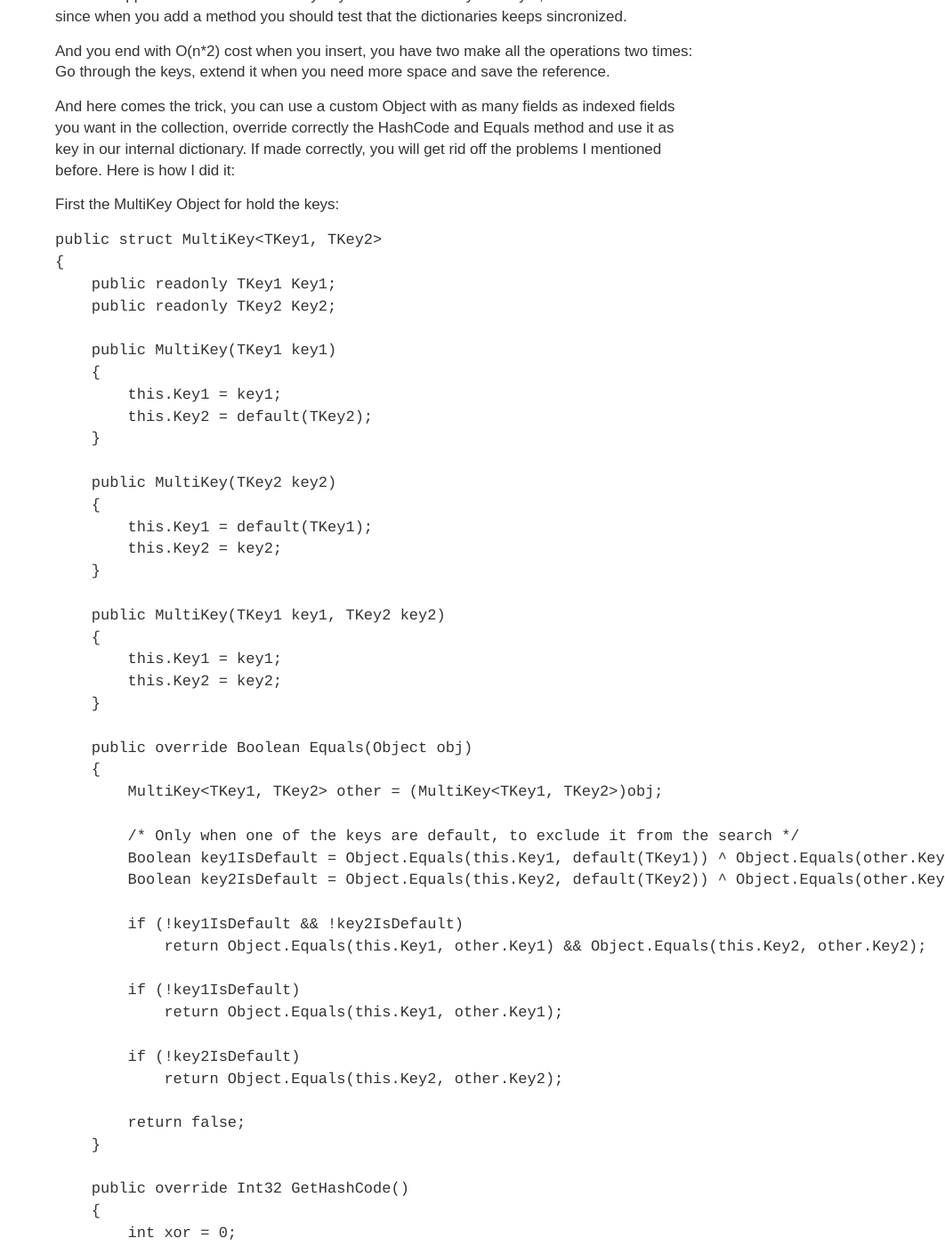
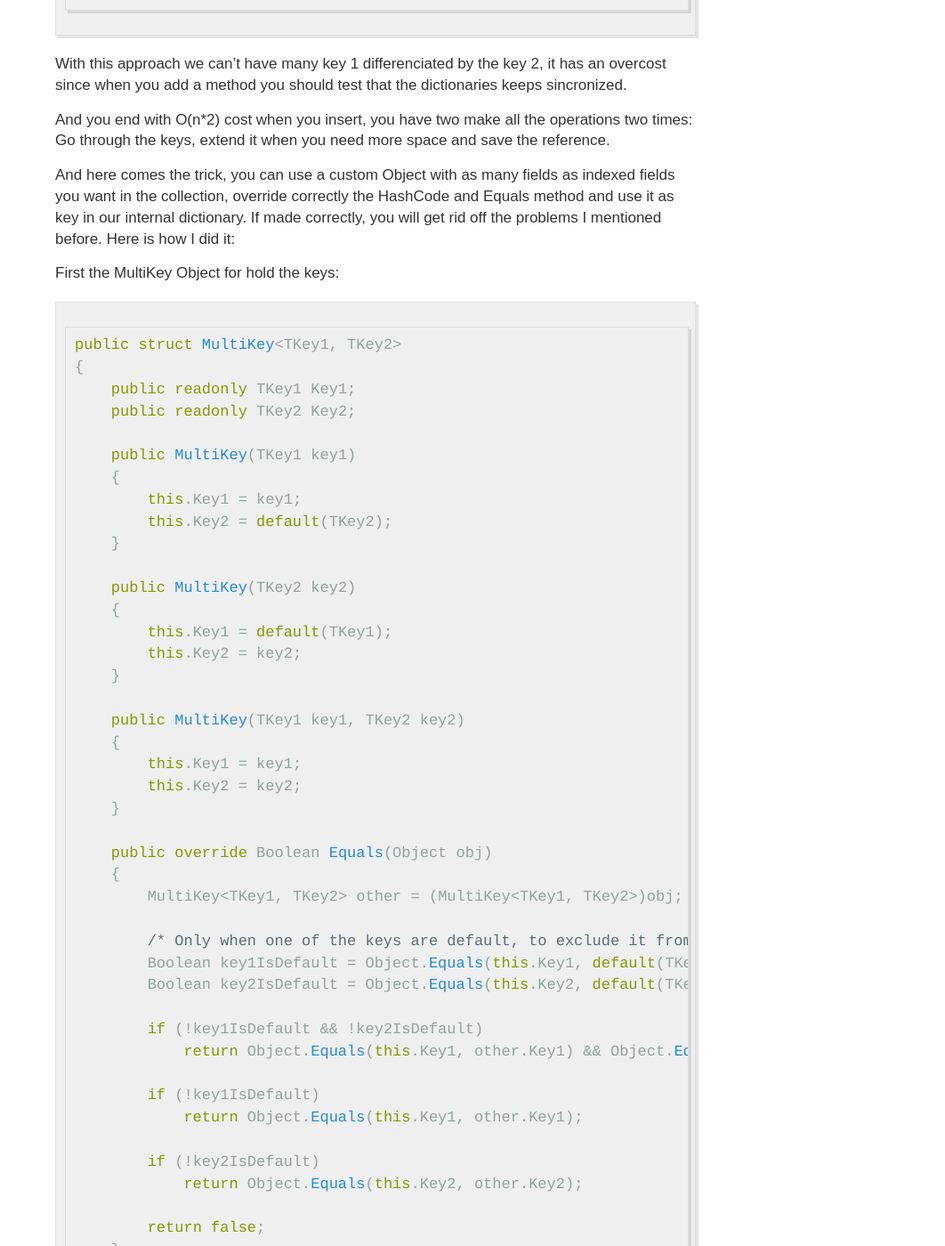
Before and after one commit to smartcodinghub/smartcodinghub.github.io, a Jekyll site: the page built from _posts/2016-09-21-smart-code-double-indexed-dictionary-map-table.md, in a window 1280 px wide and 1400 px high, scrolled down 1448 px. Shown: the whole window at 89% size, without its empty margins (218-1280 px from the left). Built offline with Jekyll 4.4.1, drawn with Linux system fonts in a browser that asks for light colours; comment, search, counter and statistics services are not loaded; some of the changed text lies outside the part shown.

Commit message:
Update 2016-09-21-smart-code-double-indexed-dictionary-map-table.md

````diff
--- a/_posts/2016-09-21-smart-code-double-indexed-dictionary-map-table.md
+++ b/_posts/2016-09-21-smart-code-double-indexed-dictionary-map-table.md
@@ -7,7 +7,7 @@ I think that many of us need to index something using two or more fields. Well,
 
 > This is C# but in Java/Android/C++ have we have getters instead of indexed properties and we can use HashMap, Hashtables, etc...
 
-```C#
+```c#
 public class DoubleIndexedDictionary<K1, K2, V>
 {
     private Dictionary<K1, V> firstIndex;
@@ -56,7 +56,7 @@ And here comes the trick, you can use a custom Object with as many fields as ind
 
 First the MultiKey Object for hold the keys:
 
-```C#
+```c#
 public struct MultiKey<TKey1, TKey2>
 {
     public readonly TKey1 Key1;
@@ -119,7 +119,7 @@ The custom hashcode returns a the hashcodes of the keys xored. Doing this, I can
 
 Now, the comparator:
 
-```C#
+```c#
 public class MultiKeyComparator<TKey1, TKey2> : IEqualityComparer<MultiKey<TKey1, TKey2>>
 {
     public Boolean Equals(MultiKey<TKey1, TKey2> left, MultiKey<TKey1, TKey2> right)
````
